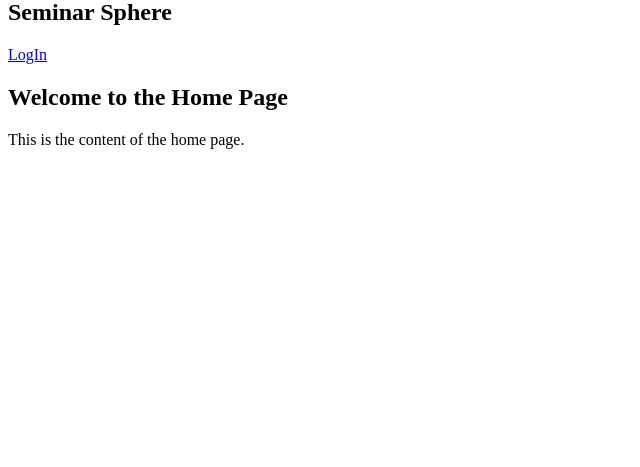
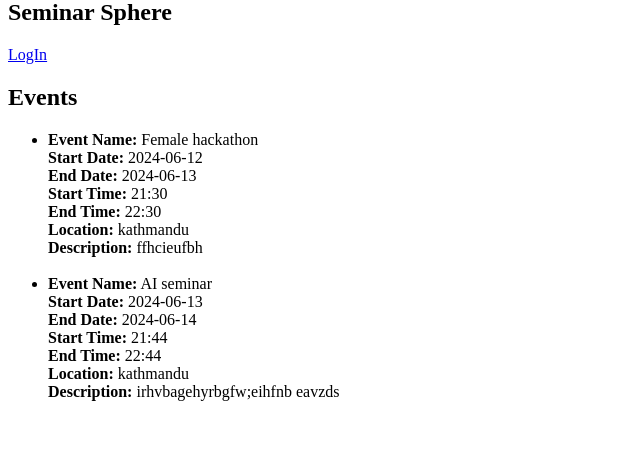
Before and after one commit to ammbika/Seminar-Sphere, a Flask app: page / in a window 1280 px wide. Shown: the part 333-800 px from the top of the page, without its empty margins (0-640 px from the left). Run offline with Flask 3, Linux system fonts and the light colour scheme.

Commit message:
CRUD functionality implemented

```diff
--- a/app.py
+++ b/app.py
@@ -1,5 +1,6 @@
 from flask import Flask, render_template, request, make_response,  url_for, redirect, session
 import json
+import uuid
 
 app= Flask(__name__)
 
@@ -7,7 +8,14 @@ app.secret_key = 'your_secret_key_here'
 
 @app.route('/')
 def index():
-    return render_template('home.html')
+    try:
+        with open('events.json', 'r') as f:
+            events = json.load(f)
+    except FileNotFoundError:
+        events = []
+    except json.decoder.JSONDecodeError:
+        events = []
+    return render_template('home.html', events=events)
 
 with open('credentials.json') as f:
     credentials = json.load(f)
@@ -37,7 +45,14 @@ def admin():
     if not username or username!=ADMIN_USERNAME:
     #if 'username' not in session or session['username']!= ADMIN_USERNAME:
         return redirect(url_for('login'))
-    return render_template('admin.html')
+    try:
+        with open('events.json', 'r') as f:
+            events = json.load(f)
+    except FileNotFoundError:
+        events = []
+    except json.decoder.JSONDecodeError:
+        events = []
+    return render_template('admin.html', events=events)
 
 @app.route('/logout')
 def logout():
@@ -73,6 +88,7 @@ def create_event():
         end_time = request.form['end_time']
         location = request.form['location']
         description = request.form['description']
+        id = str(uuid.uuid4())
 
         event = {
             'event_name': event_name,
@@ -81,23 +97,100 @@ def create_event():
             'start_time': start_time,
             'end_time': end_time,
             'location': location,
-            'description': description
+            'description': description,
+            'id':id
         }
 
         try:
             with open('events.json', 'r') as f:
                 events = json.load(f)
+        except FileNotFoundError:
+            events = []
         except json.decoder.JSONDecodeError:
-            events = []
+            return render_template('createEvent.html', failure_message="Error: Unable to read existing events.")
 
         events.append(event)
 
-        with open('events.json', 'w') as f:
-            json.dump(events, f, indent=4)
+        try:
+            with open('events.json', 'w') as f:
+                json.dump(events, f, indent=4)
+        except IOError:
+            return render_template('createEvent.html', failure_message="Error: Unable to write events to file.")
 
-        return redirect(url_for('admin'))
+        # Set success message
+        success_message = "Event created successfully!"
+        failure_message = None
+
+        return render_template('createEvent.html', success_message=success_message, failure_message=failure_message)
 
     return render_template('createEvent.html')
 
+@app.route('/edit_event/<event_id>', methods=['GET', 'POST'])
+def edit_event(event_id):
+    username = request.cookies.get('username')
+
+    if not username or username != ADMIN_USERNAME:
+        return redirect(url_for('login'))
+
+    try:
+        with open('events.json', 'r') as f:
+            events = json.load(f)
+    except FileNotFoundError:
+        events = []
+    except json.decoder.JSONDecodeError:
+        return render_template('createEvent.html', failure_message="Error: Unable to read existing events.")
+
+    event = next((event for event in events if event['id'] == event_id), None)
+
+    if request.method == 'POST':
+        if event:
+            event['event_name'] = request.form['event_name']
+            event['start_date'] = request.form['start_date']
+            event['end_date'] = request.form['end_date']
+            event['start_time'] = request.form['start_time']
+            event['end_time'] = request.form['end_time']
+            event['location'] = request.form['location']
+            event['description'] = request.form['description']
+
+            try:
+                with open('events.json', 'w') as f:
+                    json.dump(events, f, indent=4)
+            except IOError:
+                return render_template('createEvent.html', failure_message="Error: Unable to write events to file.")
+            success_message = "Event updated successfully!"
+            return redirect(url_for('admin', success_message=success_message))
+
+    return render_template('editEvent.html', event=event)
+
+
+@app.route('/delete_event/<event_id>', methods=['GET','POST'])
+def delete_event(event_id):
+    username = request.cookies.get('username')
+
+    if not username or username != ADMIN_USERNAME:
+        return redirect(url_for('login'))
+
+    if request.method =='POST':
+        try:
+            with open('events.json', 'r') as f:
+                events = json.load(f)
+        except FileNotFoundError:
+            events = []
+        except json.decoder.JSONDecodeError:
+            return render_template('createEvent.html', failure_message="Error: Unable to read existing events.")
+
+        events = [event for event in events if event['id'] != event_id]
+
+        try:
+            with open('events.json', 'w') as f:
+                json.dump(events, f, indent=4)
+        except IOError:
+            return render_template('createEvent.html', failure_message="Error: Unable to write events to file.")
+        success_message = "Event updated successfully!"
+        return redirect(url_for('admin', success_message=success_message))
+
+    return render_template('deleteEvent.html',event_id=event_id)
+
+
 if __name__ == "__main__":
     app.run(debug=True)
--- /dev/null
+++ b/events.json
@@ -0,0 +1,22 @@
+[
+    {
+        "event_name": "Female hackathon",
+        "start_date": "2024-06-12",
+        "end_date": "2024-06-13",
+        "start_time": "21:30",
+        "end_time": "22:30",
+        "location": "kathmandu",
+        "description": "ffhcieufbh",
+        "id": "89acd324-9145-40d5-8c39-4ac6406e5c14"
+    },
+    {
+        "event_name": "AI seminar",
+        "start_date": "2024-06-13",
+        "end_date": "2024-06-14",
+        "start_time": "21:44",
+        "end_time": "22:44",
+        "location": "kathmandu",
+        "description": "irhvbagehyrbgfw;eihfnb eavzds",
+        "id": "ac75f120-5692-4a38-8086-72d6fcb090ed"
+    }
+]
--- a/templates/home.html
+++ b/templates/home.html
@@ -5,6 +5,21 @@
 {% endblock %}
 
 {% block content %}
-    <h2>Welcome to the Home Page</h2>
-    <p>This is the content of the home page.</p>
+    <h2>Events</h2>
+    <ul>
+        {% for event in events %}
+        <li>
+            <strong>Event Name:</strong> {{ event.event_name }}<br>
+            <strong>Start Date:</strong> {{ event.start_date }}<br>
+            <strong>End Date:</strong> {{ event.end_date }}<br>
+            <strong>Start Time:</strong> {{ event.start_time }}<br>
+            <strong>End Time:</strong> {{ event.end_time }}<br>
+            <strong>Location:</strong> {{ event.location }}<br>
+            <strong>Description:</strong> {{ event.description }}<br>
+            <br>
+        </li>
+        {% else %}
+        <li>No events found.</li>
+        {% endfor %}
+    </ul>
 {% endblock %}
```
Also changed, not shown: templates/admin.html (+26 -0 lines), templates/createEvent.html (added, +48 -0 lines), templates/deleteEvent.html (added, +11 -0 lines), templates/editEvent.html (added, +30 -0 lines), static/img/logo.png.png (added).
